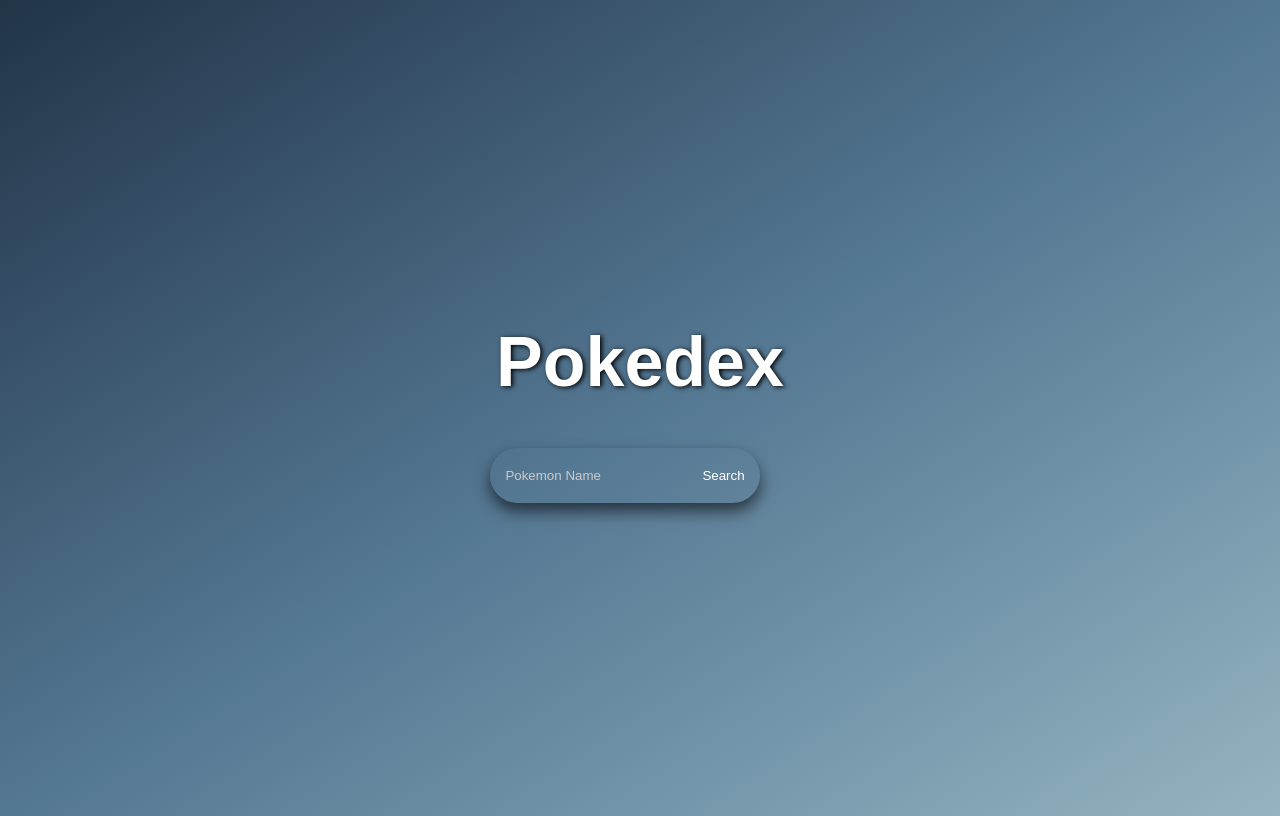
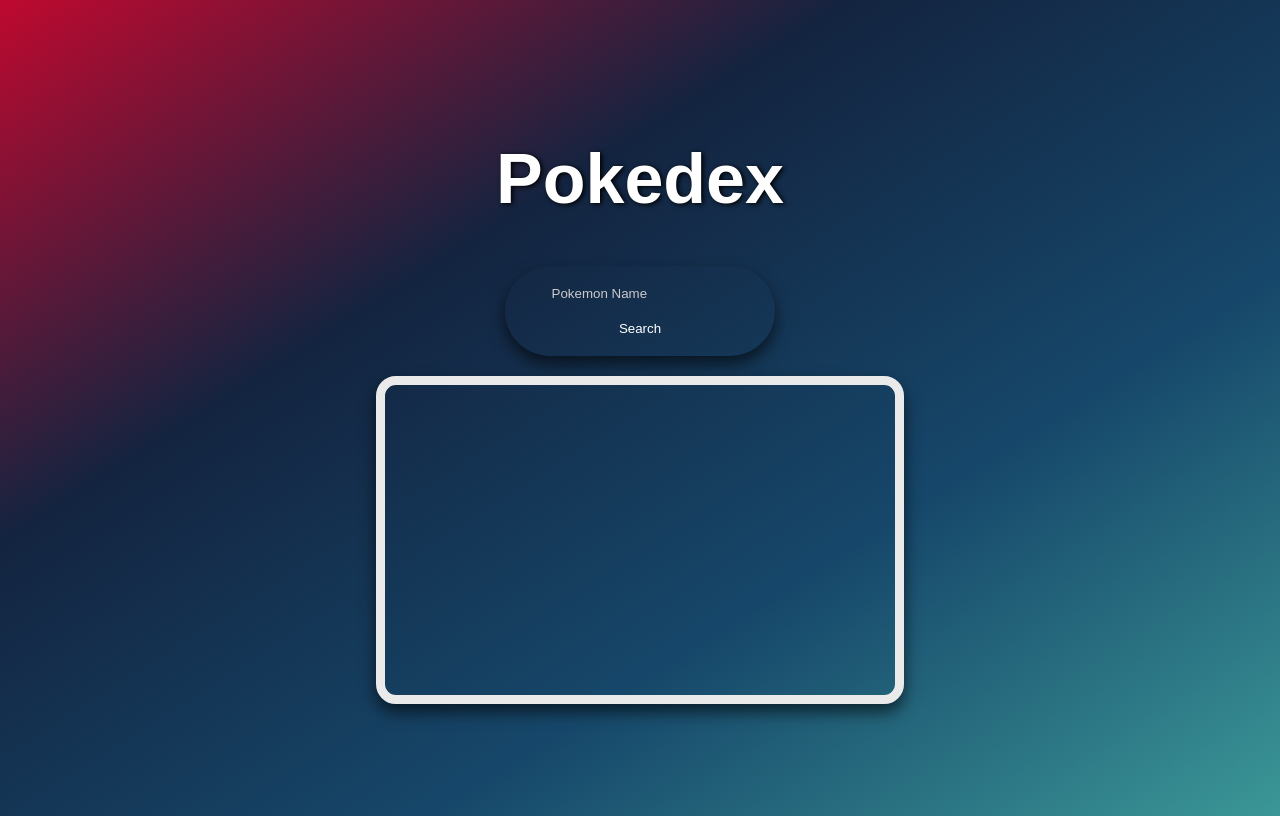
Before and after one commit to hiralsinghal/Pokemon-API, a plain HTML site: page index.html in a window 1280 px wide. Drawn offline with Linux system fonts and the light colour scheme; no server answers.

Commit message:
more css

```diff
--- a/style.css
+++ b/style.css
@@ -12,7 +12,7 @@
 }
 
 body {
-    background-image: linear-gradient(to bottom right, #213448, #547792, #94B4C1);
+    background-image: linear-gradient(to bottom right, #BF092F, #132440, #16476A,#3B9797);
     background-repeat: no-repeat;
     background-image: fixed;
     min-height: 100vh;
@@ -47,10 +47,11 @@
     padding: 10px;
     width: 250px;
     border-radius: 100px;
-    display: flex;
     overflow: hidden;
     align-items: center;
     justify-content: center;
+    margin: 20px auto;
+    display: block;
 }
 
 #pokemonName {
@@ -85,11 +86,29 @@
 
 .pokemonBox {
     border-radius: 20px;
-    border: 10px black;
-    width: 300px;
+    border: 9px solid rgb(234, 234, 234);
+    box-shadow: 0 8px 16px 0 rgba(0,0,0,0.6);
+    width: 500px;
+    height: 300px;
+    text-align: center;
+    padding: 5px;
+    margin: 20px;
+    display: grid;
+    grid-template-columns: 1fr 1.5fr;
+    grid-template-areas: "header header" "image details";
+    align-items: center;
+}
+
+#displayName {
+    grid-area: header;
     text-align: center;
 }
 
 #pokemonSprite {
     width: 200px;
 }
+
+.pokemonInfo {
+    color:#ffffff;
+    font-family: "lato-regular","lato","sans serif";
+}
```
